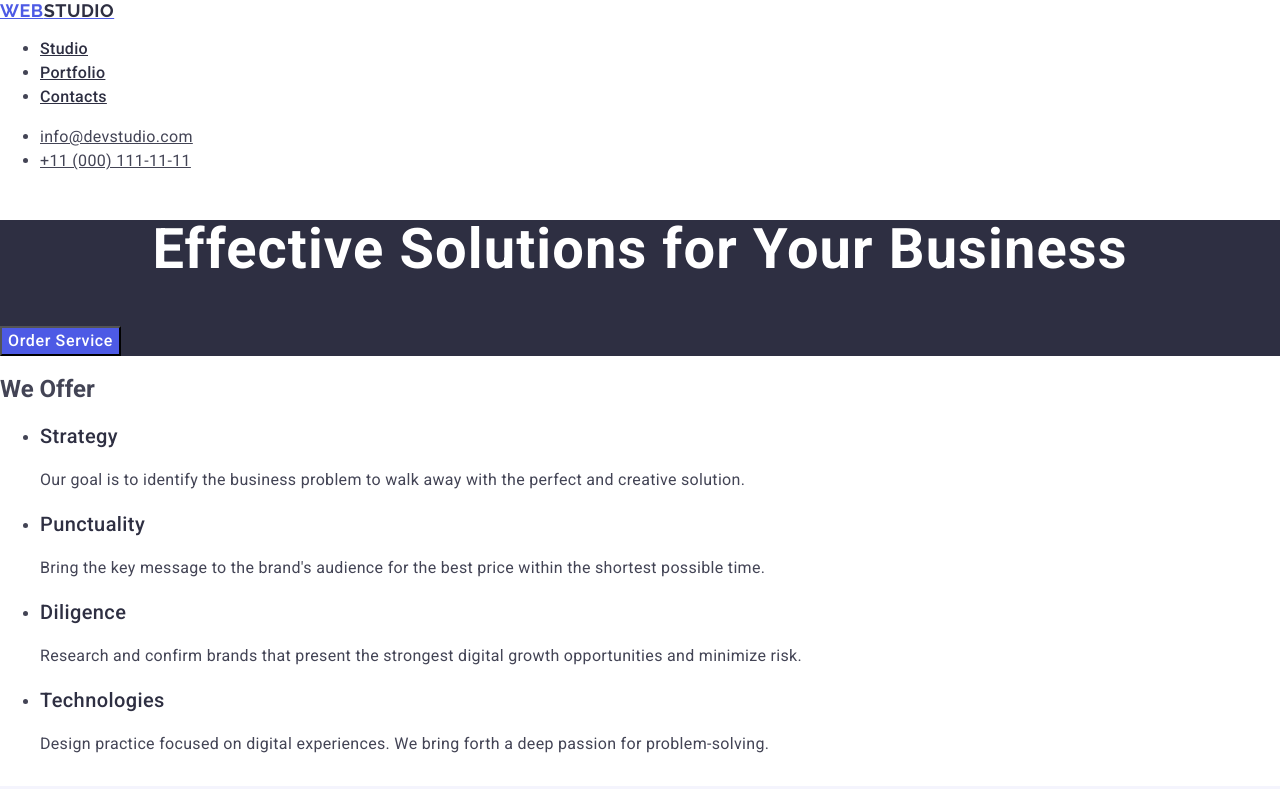
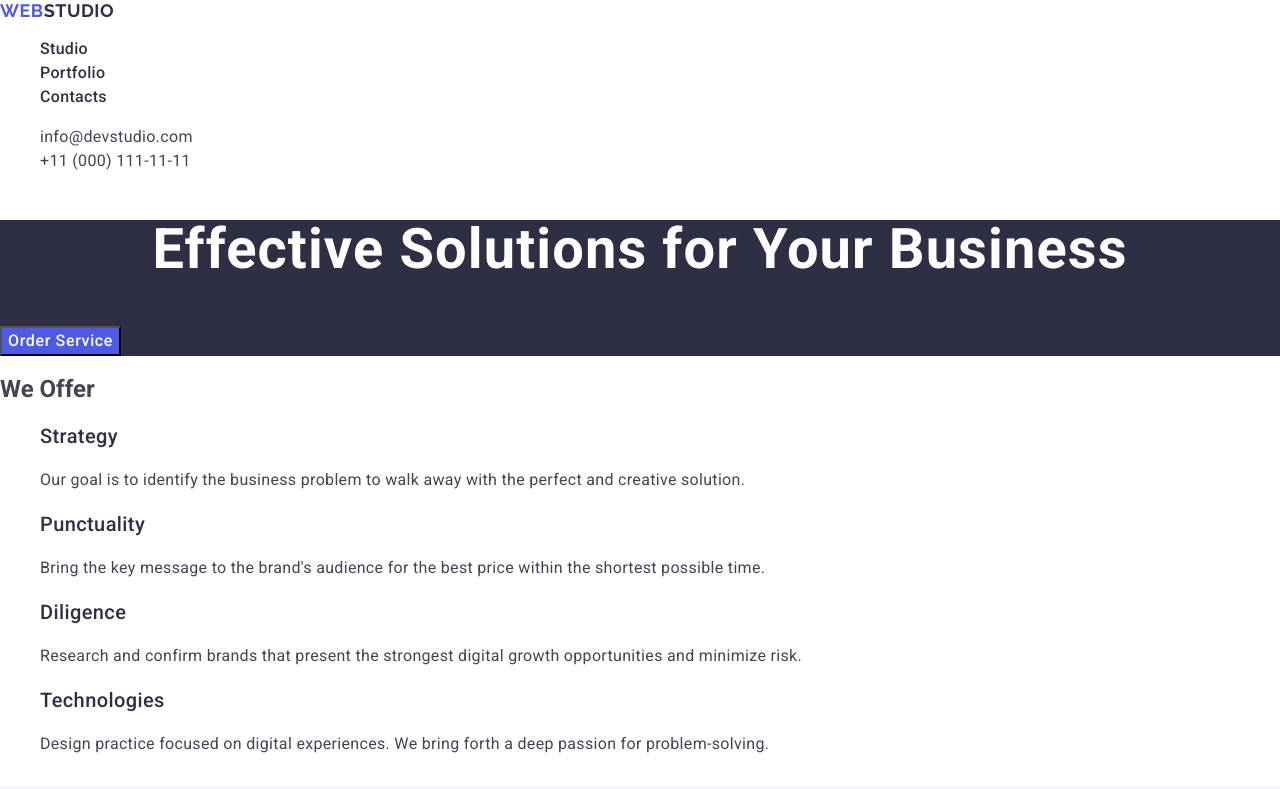
Before and after one commit to curv9d/goit-markup-hw-02, a plain HTML site: page index.html in a window 1280 px wide. Shown: the top 789 px of the page. Drawn offline with nearby package versions, Linux system fonts and the light colour scheme.

Commit message:
Update styles.css

```diff
--- a/css/styles.css
+++ b/css/styles.css
@@ -2,6 +2,15 @@ body {
     font-family: "Roboto", sans-serif;
     color: #434455;
     background-color: #FFFFFF;
+}
+
+ul, ol {
+    list-style: none;
+}
+
+a {
+    text-decoration: none;
+    color: inherit;
 }
 
 .logo {
```
